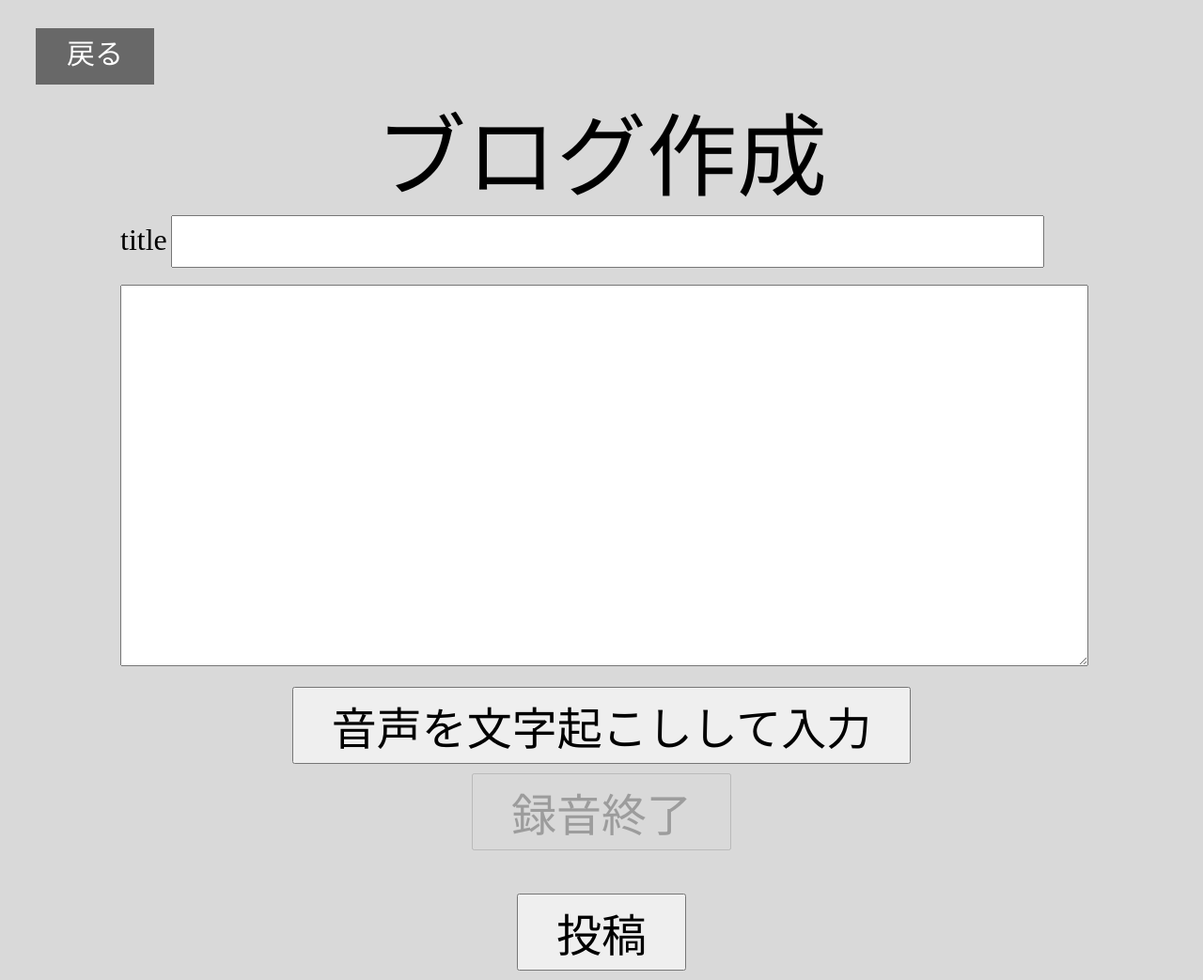
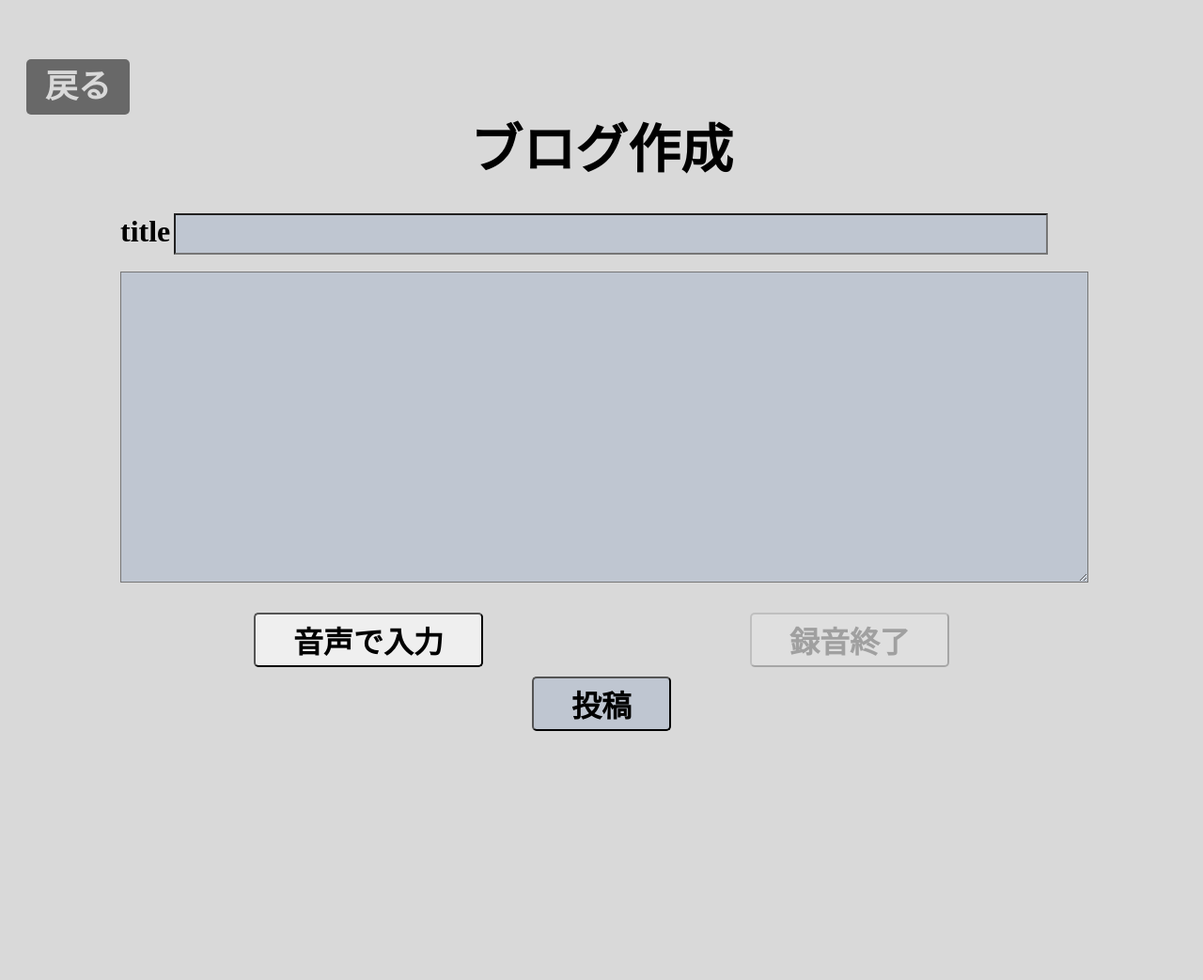
Before and after one commit to 2024AIT-OOP2-G13/blog-app, a Flask app: page /upload_blog in a window 1280 px wide. Shown: the whole page at 94% size. After the commit the page ends 778 px from the top, so only its background shows below. Run offline with Flask 3, Linux system fonts and the light colour scheme.

Commit message:
見た目の変更

```diff
--- a/static/upload_blog.css
+++ b/static/upload_blog.css
@@ -1,30 +1,33 @@
 body {
   background-color: #d9d9d9;
+  height:100%;
+  font-family: 'Noto Serif JP', serif;
+  font-weight: 700;
+}
+
+.mainClass {
+  margin-top:5%;
+}
+
+.back {
+  font-size: 35px;
+  background-color: #686868;
+  color: #d9d9d9;
+  text-decoration: none;
+  padding: 10px 20px;
+  border-radius: 5px;
+  margin-left: 20px;
+}
+
+.blog-create {
+  font-size: 3.5em;
+  display: flex;
+  text-align: center;
+  justify-content: center;
+
 }
 
 
-.back {
-  display: block;
-  margin-top: 30px;
-  margin-left: 30px;
-  color: white;
-  background-color: #686868;
-  width: 4em;
-  height: 1.8em;
-  border-bottom: none;
-  font-size: 30px;
-  list-style: none;
-  text-align: center;
-  text-decoration: none;
-  padding: 3px;
-}
-
-.blog-create {
-  font-size: 6em;
-  display: flex;
-  text-align: center;
-  justify-content: center;
-}
 
 label {
   font-size: 2em;
@@ -34,27 +37,47 @@ label {
 
 form {
   width: 80vw;
-  margin: 0 auto;
+  margin: 0px auto;
+  margin-top:2em;
 }
 
 input {
   width: 90%;
-  height: 50px;
+  height: 1.5em;
   font-size: 25px;
+  background-color: rgba(118, 143, 184, 0.27);
 }
 
 textarea {
   width: 100%;
-  height: 400px;
+  height: 13em;
   font-size: 25px;
+  background-color: rgba(118, 143, 184, 0.27);
 }
 
 button {
-  font-size: 3em;
+  font-size: 2em;
   padding: 4px 40px;
   text-align: center;
   justify-content: center;
   margin: 0 auto;
   display: block;
   margin-bottom: 10px;
+  border-radius: 5px;
 }
+.onsei button{
+  font-family: 'Noto Serif JP', serif;
+  font-weight: 700;
+
+
+}
+.onsei {
+  display:flex;
+  margin-top:10px;
+}
+.submit-button button{
+  font-family: 'Noto Serif JP', serif;
+  font-weight: 700;
+  background-color: rgba(118, 143, 184, 0.27);
+  color:black;
+}
--- a/templates/register_user.html
+++ b/templates/register_user.html
@@ -43,7 +43,7 @@
         </div>
       </div>
       <div class="actions">
-        <button class="log" type="submit">新規登録</button>
+        <button class="new-log" type="submit">新規登録</button>
         <button class="log" type="button" onclick="location.href='/'">戻る</button>
       </div>
     </form>
--- a/templates/upload_blog.html
+++ b/templates/upload_blog.html
@@ -9,6 +9,7 @@
 </head>
 
 <body>
+    <div class="mainClass">
         <a href="/home" class="back">戻る</a>
         <div class="blog-create">ブログ作成</div>
         <div>
@@ -16,11 +17,16 @@
                 <label for="title">title</label>
                 <input type="text" id="title" name="title" required><br><br>
                 <textarea id="content" name="content" rows="10" cols="30" required></textarea><br><br>
-            <button type="button" id="start-record-btn">音声を文字起こしして入力</button>
+                <div class="onsei">
+                    <button type="button" id="start-record-btn">音声で入力</button>
                     <button type="button" id="stop-record-btn" disabled>録音終了</button><br><br>
-            <div class="buton-position"><button type="submit">投稿</button></div>
+                </div>
+
+                <div class="submit-button"><button type="submit">投稿</button></div>
             </form>
         </div>
+    </div>
+
 
     <script>
         const startRecordBtn = document.getElementById('start-record-btn');
--- a/templates/userLogin.html
+++ b/templates/userLogin.html
@@ -44,7 +44,7 @@
       </div>
       <div class="actions">
 
-        <button class="log" type="button" onclick="location.href='/register_user'">新規登録</button>
+        <button class="new-log" type="button" onclick="location.href='/register_user'">新規登録</button>
         <button class="log" type="submit">ログイン</button>
       </div>
     </form>
```
Also changed, not shown: static/home.css (+38 -22 lines), static/userBlog.css (+9 -0 lines), static/userLogin.css (+18 -1 lines), templates/home.html (+12 -4 lines). Lines whose indentation alone changed are shown as unchanged.
